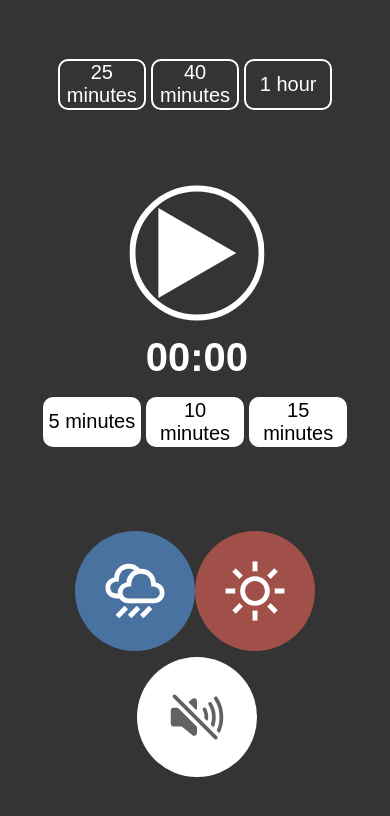
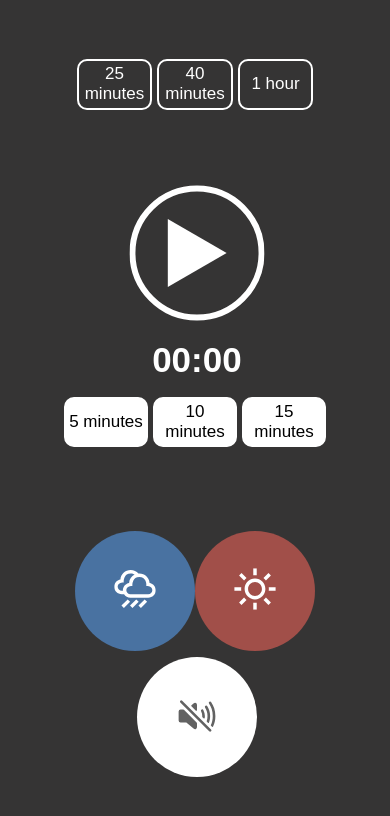
Before and after one commit to ivansst/productivity-manager, a plain HTML site: page Pomodoro/Index.html in a window 390 px wide. Drawn offline with Linux system fonts and the light colour scheme.

Commit message:
fixing some styling issues

```diff
--- a/Pomodoro/app.js
+++ b/Pomodoro/app.js
@@ -24,8 +24,8 @@ const app = () => {
     );
   }
 
-  sounds.forEach(sound => {
-    sound.addEventListener("click", function() {
+  sounds.forEach((sound) => {
+    sound.addEventListener("click", function () {
       song.src = this.getAttribute("data-sound");
       video.src = this.getAttribute("data-video");
       checkPlaying(song);
@@ -36,7 +36,7 @@ const app = () => {
     checkPlaying(song);
   });
 
-  muteButton.addEventListener("click", function() {
+  muteButton.addEventListener("click", function () {
     if (song.muted) {
       song.muted = false;
     } else {
@@ -44,23 +44,23 @@ const app = () => {
     }
   });
 
-  timeSelect.forEach(option => {
-    option.addEventListener("click", function() {
+  timeSelect.forEach((option) => {
+    option.addEventListener("click", function () {
       duration = this.getAttribute("data-time");
       timeDisplay.textContent = `${Math.floor(duration / 60)}:00`;
     });
   });
 
-  breakSelect.forEach(option => {
-    option.addEventListener("click", function() {
+  breakSelect.forEach((option) => {
+    option.addEventListener("click", function () {
       duration = this.getAttribute("data-time");
       timeDisplay.textContent = `${Math.floor(duration / 60)}:00`;
       song.muted = true;
     });
   });
 
-  const checkPlaying = song => {
-    if (song.paused && song.muted == true) {
+  const checkPlaying = (song) => {
+    if (song.paused || song.muted) {
       song.muted = false;
       song.play();
       if (isMobile == true) {
@@ -97,6 +97,6 @@ const app = () => {
   };
 };
 
-window.onload = function() {
+window.onload = function () {
   app();
 };
--- a/Pomodoro/style.css
+++ b/Pomodoro/style.css
@@ -7,12 +7,15 @@
 body {
   overflow: hidden;
 }
+
 .app {
+  display: flex;
   height: 100vh;
-  display: flex;
   justify-content: space-evenly;
   align-items: center;
   font-family: "Montserrat", sans-serif;
+  width: 125vw;
+  margin: 0 auto;
 }
 
 .time-select,
@@ -58,9 +61,7 @@ video {
 }
 
 .time-select button,
-.break-select button,
-.mute-picker button,
-.sound-picker button {
+.break-select button {
   color: white;
   width: 30%;
   height: 10%;
@@ -76,6 +77,7 @@ video {
   color: black;
   background: white;
 }
+
 .break-select button:hover {
   color: white;
   background: none;
@@ -99,7 +101,7 @@ video {
 
 .sound-picker img,
 .mute-picker img {
-  height: 100%;
+  height: 5vh;
 }
 
 .mute-picker {
@@ -135,14 +137,22 @@ video {
   height: 25%;
 }
 
-@media (max-width: 1200px) {
+@media (max-width: 900px) {
   .time-select,
   .sound-picker {
     flex-direction: row;
   }
+
+  .time-select button,
+  .break-select button {
+    font-size: 15px;
+  }
   video {
     display: none;
     background-color: #696969;
+  }
+  .play {
+    height: 40%;
   }
   .player-container svg {
     position: absolute;
@@ -160,6 +170,8 @@ video {
   }
   .app {
     flex-direction: column;
+    width: 100vw;
+    margin: 0 auto;
   }
   .time-display {
     bottom: -25%;
@@ -204,6 +216,9 @@ video {
   .sound-picker button {
     position: relative;
   }
+  .time-display {
+    font-size: 35px;
+  }
 }
 @media (max-width: 1300px) {
   video {
@@ -212,4 +227,8 @@ video {
   .app {
     background-color: #353434;
   }
+  .time-select button,
+  .break-select button {
+    font-size: 17px;
+  }
 }
```
